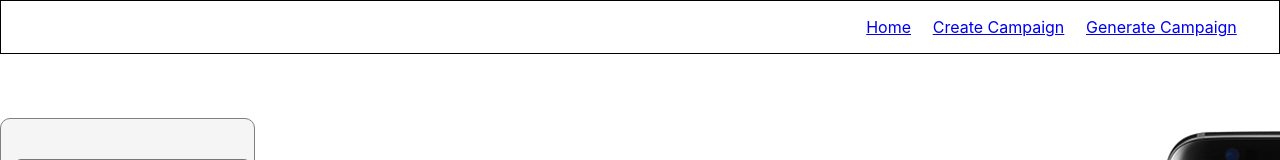
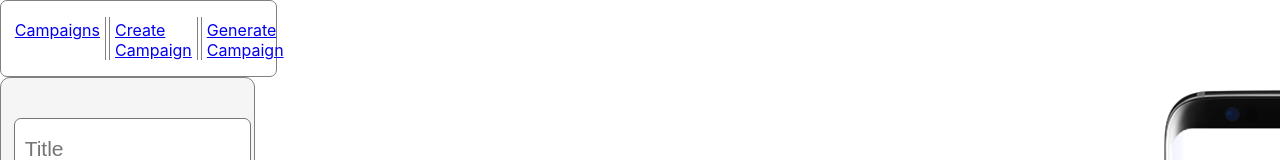
Before and after one commit to Markules/PushCampaignManager, a React (Create React App) app: page / in a window 1280 px wide. Shown: the top 160 px of the page. Built offline with nearby package versions, Linux system fonts and the light colour scheme.

Commit message:
modified UpperMenu

```diff
--- a/src/components/TextInput.js
+++ b/src/components/TextInput.js
@@ -205,7 +205,7 @@ const styles = {
   container: {
     width: '100%',
     position:'relative',
-    marginTop:'5%',
+
   },
 
   headline: {
--- a/src/components/UpperMenu.js
+++ b/src/components/UpperMenu.js
@@ -7,9 +7,9 @@ class UpperMenu extends React.Component {
 
             <div style={styles.menuContainer}>
                 <ul style={styles.menuUl}>
-                    <li style={styles.menuIl}><a href={'#'}>Home</a></li>
-                    <li style={styles.menuIl}><a href={'#'}>Create Campaign</a></li>
-                    <li style={styles.menuIl}><a href={'#'}>Generate Campaign</a></li>
+                    <li style={styles.menuIlLeft}><a style={styles.menuLink} href={'#'}>Campaigns</a></li>
+                    <li style={styles.menuIlCenter}><a href={'#'}>Create Campaign</a></li>
+                    <li style={styles.menuIlRight}><a href={'#'}>Generate Campaign</a></li>
                 </ul>
             </div>
 
@@ -20,26 +20,42 @@ class UpperMenu extends React.Component {
 }
 
 const styles = {
-
-
-
     menuContainer: {
 
-        border:'1px black solid',
+        border:'1px gray solid',
         height: '10%',
+        width: '21.5%',
+        borderRadius: 7,
 
     },
 
     menuUl: {
-        paddingLeft: '66%',
+        paddingLeft: '5%',
         display: 'flex',
         listStyle: 'none',
+    },
+
+    menuIlLeft: {
+        borderRight: '1px gray solid',
+        paddingRight: '2%',
+        paddingTop: '1%',
 
     },
 
-    menuIl: {
+    menuIlCenter: {
+        marginLeft: '1%',
+        borderLeft: '1px gray solid',
+        borderRight: '1px gray solid',
+        paddingRight: '2%',
+        paddingTop: '1%',
+        paddingLeft: '2%',
+    },
 
-        marginLeft: '5%',
+    menuIlRight: {
+        marginLeft: '1%',
+        borderLeft: '1px gray solid',
+        paddingLeft: '2%',
+        paddingTop: '1%',
     },
 
  }
```
